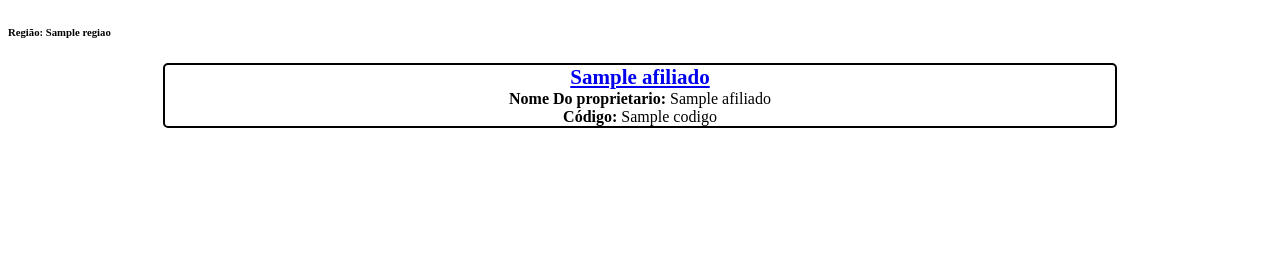
After one commit to Rafaelmeritello/franquias, a Node server app: template views/buscaregiao.ejs in a window 1280 px wide. The commit adds this page. Shown: the part 44-300 px from the top of the page. Run offline with Node 20, Linux system fonts and the light colour scheme; the template is opened without the code that fills it: most values are stand-ins (such as "Sample title", 1, 10 or a date in 2020); some libraries are stand-ins or nearby versions.

Commit message:
busca por regiao incluida

```diff
--- /dev/null
+++ b/views/buscaregiao.ejs
@@ -0,0 +1,81 @@
+<h1 class='text-center mt-2'>Administrador: <%= locals.administrador%></h1>
+<h6 class='text-center m-1 '>Região: <%= regiao%></h6>
+
+<div class="d-flex flex-column justify-content-center align-items-center mt-1 p-5">
+<center>
+    <div class="container ">
+
+
+        <% if (afiliados.lenght != 0){ %>
+
+        <% for(let i = 0; i < afiliados.length; i++){ %>
+
+
+
+        <div class="row">
+            <div class="col-12 m-2" style=" max-width: 950px;  border: 2px solid #000; border-radius: 5px;">
+                <div class="container text-center">
+                    <div class="row">
+                        <div class="col-12 col-md-12">
+                            <a class="store-info__label" style="font-size: 21px;" href="/dadosafiliado/<%= afiliados[i].codigo %>"><%= afiliados[i].nome_loja %></a>
+
+                        </div>
+
+                        <div class="col-12 mt-1 col-md-12">
+                            <span class="store-info__label ">Nome Do proprietario:</span>
+                            <span class="store-info__value"><%= afiliados[i].nome_proprietario %></span>
+                        </div>
+
+                        <div class="col-12 mt-2 col-md-12">
+                            <span class="store-info__label ">Código:</span>
+                            <span class="store-info__value"><%= afiliados[i].codigo %></span>
+                        </div>
+
+                    </div>
+                </div>
+
+
+
+            </div>
+        </div>
+
+        <% } %>
+
+
+         <% } %>
+         <% if(afiliados.length == 0) {%>
+            <div class="row">
+                <div class="col-12 m-2" style="  border: 2px solid #000; border-radius: 5px;">
+                    <span>Vazio</span>
+
+
+
+                </div>
+            </div>
+        <% } %>
+
+    </div>
+
+</div>
+</center>
+<style>
+
+.store-info {
+  border: 2px solid #000;
+  border-radius: 10px;
+  padding: 20px;
+  text-align: center;
+  max-width: 400px;
+  width: 100%;
+}
+
+.store-info__item {
+  margin-bottom: 10px;
+}
+
+.store-info__label {
+  font-weight: bold;
+}
+
+
+  </style>
```
Also changed, not shown: routes/admin.js (+71 -5 lines), views/painelbusca.ejs (+25 -1 lines), views/verafiliado.ejs (+14 -2 lines).
